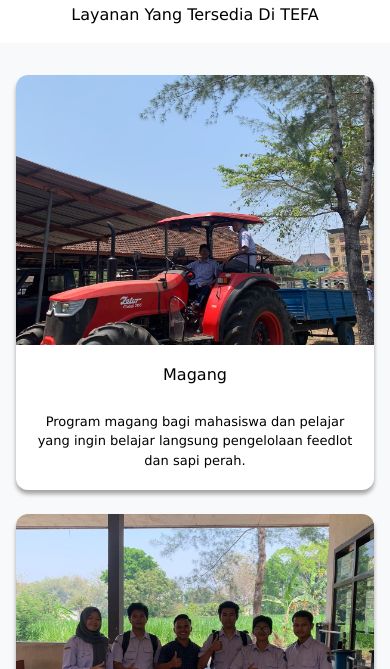
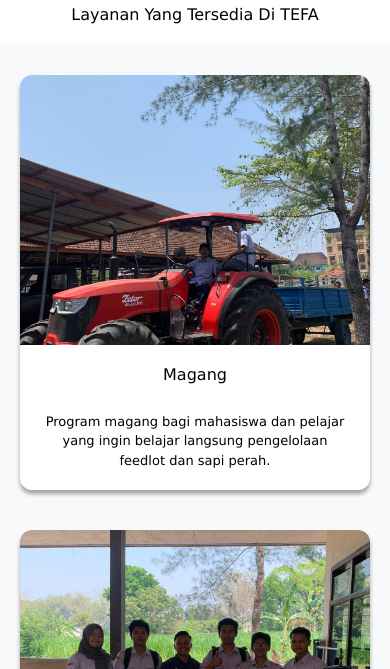
Before and after one commit to raflyarf5/TEFA_Feedlot, a plain HTML site: page TEFA-Feedlot/layanan.html in a window 390 px wide. Shown: the part 175-844 px from the top of the page. Drawn offline with nearby package versions, Linux system fonts and the light colour scheme.

Commit message:
layanan sudah di terapkan bootstrap

```diff
--- a/TEFA-Feedlot/css/layanan.css
+++ b/TEFA-Feedlot/css/layanan.css
@@ -9,19 +9,11 @@
   box-shadow: 0px 4px 4px rgba(0, 0, 0, 0.35);
 }
 
-.layanan-container {
-  display: flex;
-  flex-direction: row;
-  align-items: stretch;
-  justify-content: center;
-  padding: 20px;
-  gap: 200px;
-  margin: 50px;
-}
-
 /* mengatur besar kecilnya card */
 .layanan-card {
-  width: 400px;
+  width: 100%;
+  max-width: 400px;
+  margin: 0 auto;
   overflow: hidden;
   border-radius: 12px;
   padding: 0;
@@ -98,41 +90,17 @@
   color: black;
 }
 
+.layanan-bawah .container-fluid {
+  padding-left: clamp(20px, 3.5vw, 50px);
+  padding-right: clamp(20px, 3.5vw, 50px);
+}
+
+.layanan-bawah .row {
+  --bs-gutter-y: 40px;
+}
+
 /* ===== Tampilan HP ===== */
 @media (max-width: 768px) {
-  .layanan-container {
-    flex-direction: column;
-    align-items: center;
-    gap: 24px;
-    margin: 0;
-    padding: 0 16px;
-  }
-
-  .layanan-card {
-    width: 100%;
-    max-width: 400px;
-  }
-
-  .popup-kotak {
-    width: calc(100% - 32px);
-    height: auto;
-    max-height: 90vh;
-    overflow-y: auto;
-    padding: 20px;
-  }
-
-  .popup-kotak h3 {
-    padding-right: 56px;
-  }
-
-  .popup-tutup {
-    width: 40px;
-    height: 40px;
-    top: 16px;
-    right: 16px;
-    font-size: 22px;
-  }
-
   .popup-daftar {
     margin-top: 24px;
     width: 100%;
--- a/TEFA-Feedlot/layanan.html
+++ b/TEFA-Feedlot/layanan.html
@@ -58,7 +58,11 @@
       </section>
 
       <section class="layanan-bawah">
-        <div class="layanan-container">
+        <div class="container-fluid">
+          <div
+            class="row row-cols-1 row-cols-md-2 row-cols-xl-3 justify-content-center"
+          >
+            <div class="col">
               <button
                 type="button"
                 class="layanan-card"
@@ -72,6 +76,8 @@
                   langsung pengelolaan feedlot dan sapi perah.
                 </p>
               </button>
+            </div>
+            <div class="col">
               <button
                 type="button"
                 class="layanan-card"
@@ -81,10 +87,12 @@
                 <img src="assets/Penelitian.jpeg" alt="Penelitian" />
                 <h2>Penelitian</h2>
                 <p>
-              Fasilitas kandang dan data peternakan untuk skripsi, tesis, atau
-              riset institusi.
+                  Fasilitas kandang dan data peternakan untuk skripsi, tesis,
+                  atau riset institusi.
                 </p>
               </button>
+            </div>
+            <div class="col">
               <button
                 type="button"
                 class="layanan-card"
@@ -98,6 +106,8 @@
                   pemeliharaan, pemerahan, dan pakan ternak.
                 </p>
               </button>
+            </div>
+          </div>
         </div>
       </section>
     </main>
```
Lines whose indentation alone changed are shown as unchanged.
